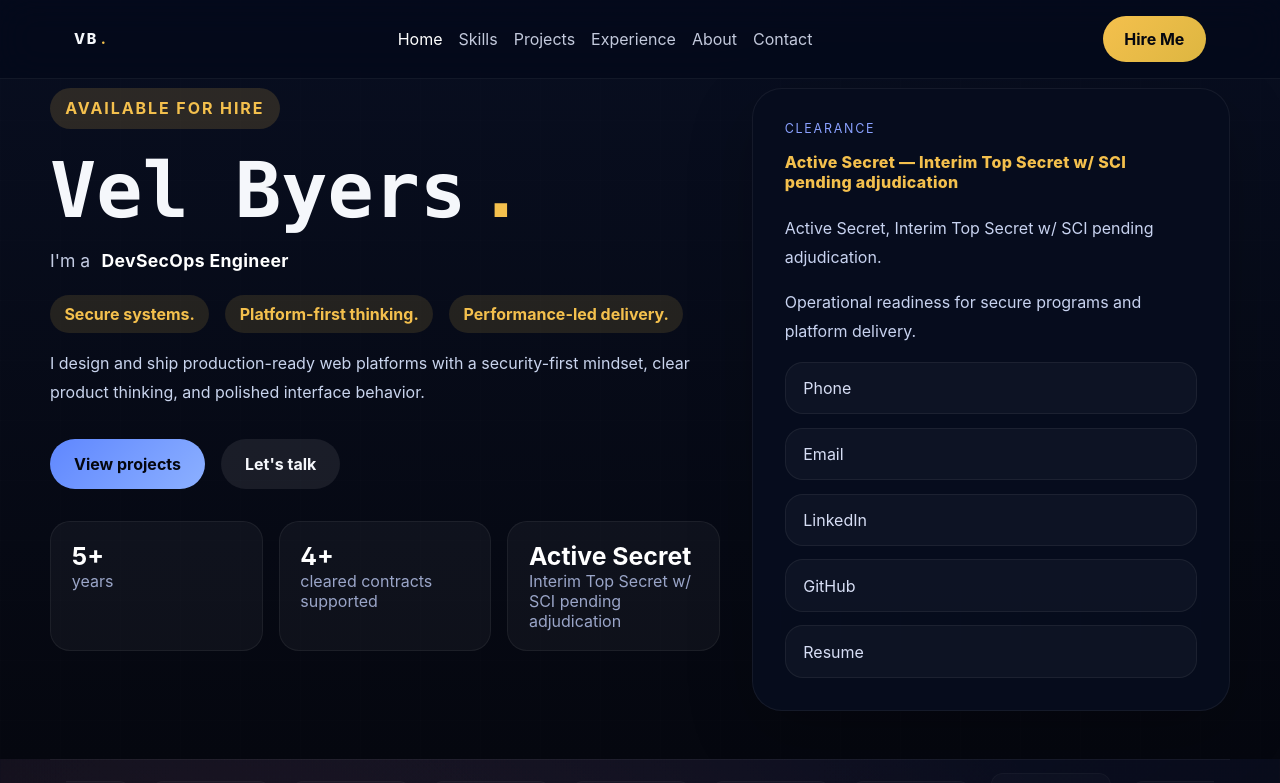
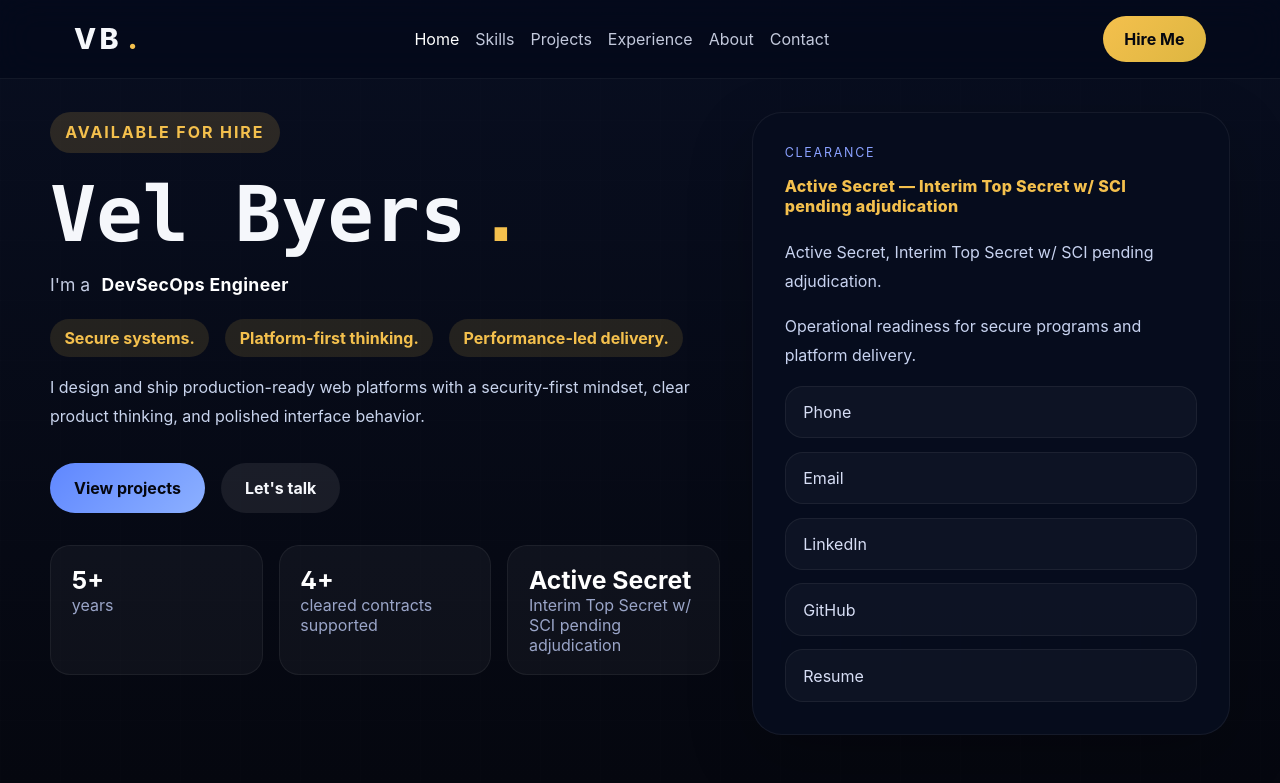
Before and after one commit to Velshaun/vel-portfolio, a React (Vite) app: page / in a window 1280 px wide. Shown: the top 783 px of the page. Built offline with nearby package versions, Linux system fonts and the light colour scheme.

Commit message:
editing logo and navbar

```diff
--- a/src/App.css
+++ b/src/App.css
@@ -65,7 +65,7 @@ a {
   align-items: center;
   font-weight: 800;
   letter-spacing: 0.12em;
-  font-size: 0.9rem;
+  font-size: 1.8rem;
 }
 
 .nav__brand-dot {
@@ -160,7 +160,7 @@ a {
 
 .hero {
   position: relative;
-  padding: 5.5rem 1.5rem 3rem;
+  padding: 7rem 1.5rem 3rem;
   background: linear-gradient(180deg, rgba(8, 14, 32, 0.96) 0%, rgba(5, 7, 15, 1) 100%);
   overflow: hidden;
 }
```
